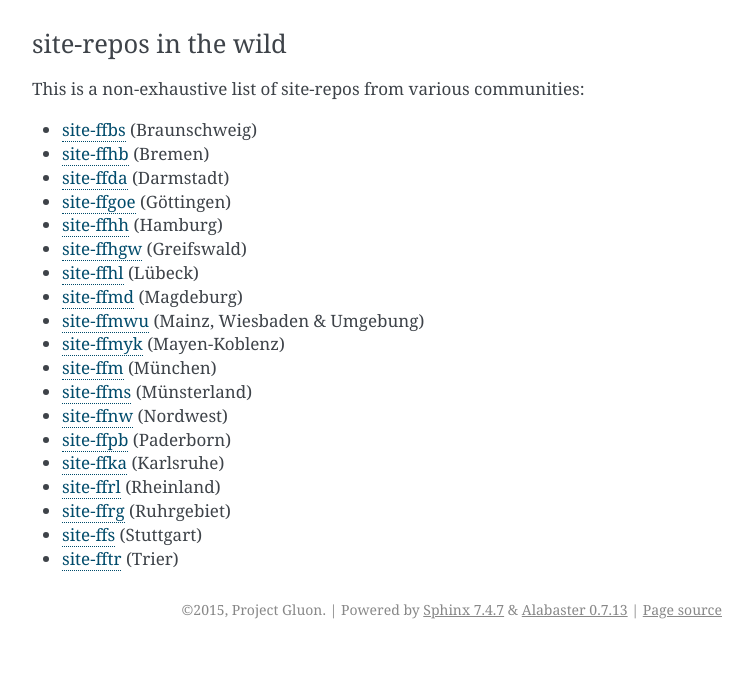
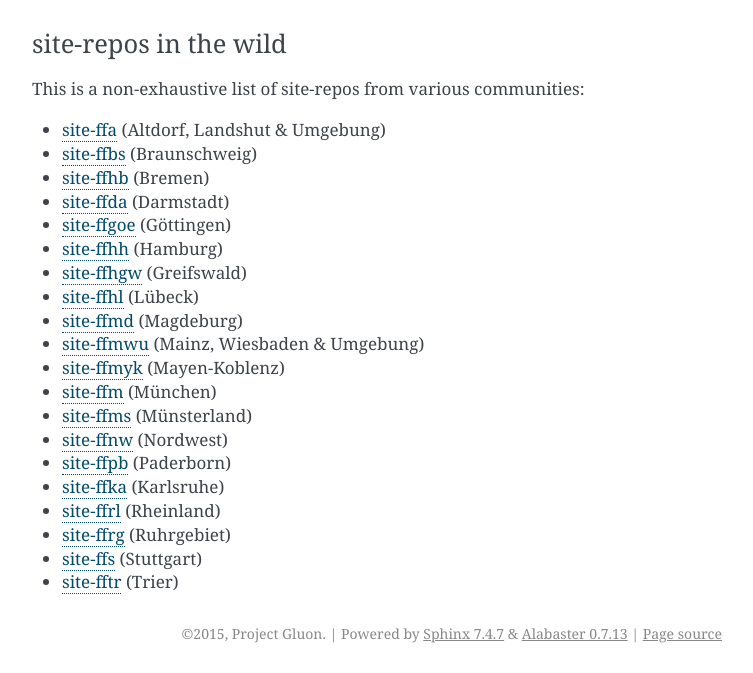
Before and after one commit to freifunk-gluon/gluon, a Sphinx documentation site: the page built from docs/user/site.rst, in a window 1280 px wide and 900 px high, scrolled down 11322 px, cut to the strip 227-900 px from the top of the window. Shown: the whole strip, without its empty margins (388-1141 px from the left). Built offline with Sphinx 7.4.7, drawn with Linux system fonts in a browser that asks for light colours; before the commit the page ends 12198 px from its top, so only the background shows below that.

Commit message:
Update site.rst
add tecff/site-ffa (Altdorf, Landshut & Umgebung)

```diff
--- a/docs/user/site.rst
+++ b/docs/user/site.rst
@@ -362,6 +362,7 @@ site-repos in the wild
 
 This is a non-exhaustive list of site-repos from various communities:
 
+* `site-ffa <https://github.com/tecff/site-ffa>`_ (Altdorf, Landshut & Umgebung)
 * `site-ffbs <https://github.com/ffbs/site-ffbs>`_ (Braunschweig)
 * `site-ffhb <https://github.com/FreifunkBremen/gluon-site-ffhb>`_ (Bremen)
 * `site-ffda <https://github.com/freifunk-darmstadt/site-ffda>`_ (Darmstadt)
```
